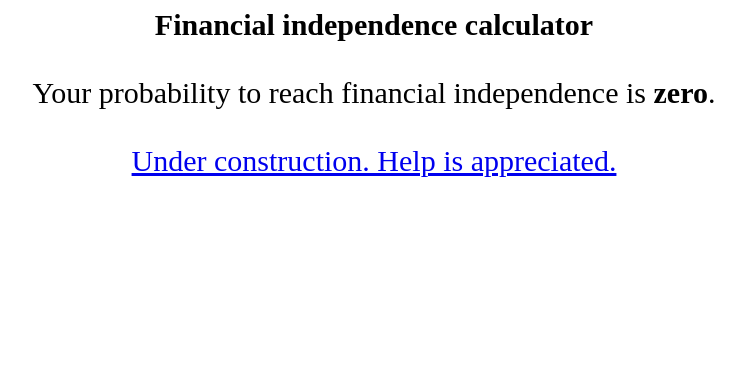
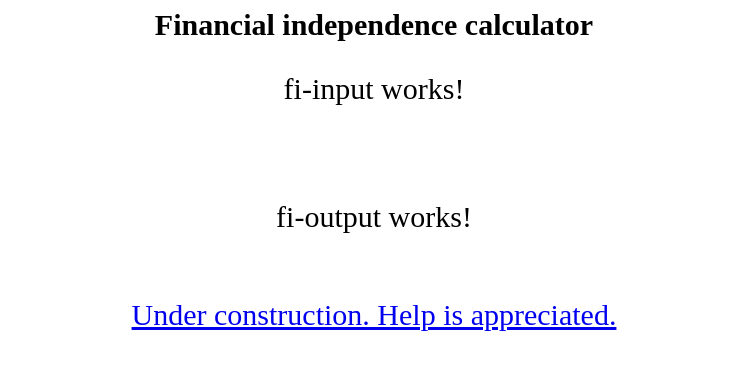
Before and after one commit to Rubenmp/fi-calculator, an Angular app: page / in a window 1280 px wide. Shown: the top 370 px of the page, without its empty margins (266-1011 px from the left). Built offline with nearby package versions, Linux system fonts and the light colour scheme.

Commit message:
Components for input and output

```diff
--- a/src/app/app.component.html
+++ b/src/app/app.component.html
@@ -1,13 +1,14 @@
 <div class="main">
   <b>Financial independence calculator</b>
 
-  <br>
+  <fi-input></fi-input>
+
   <br>
 
-  Your probability to reach financial independence is <b>zero</b>.
+  <fi-output></fi-output>
 
-  <br>
   <br>
 
   <a href="https://github.com/Rubenmp/fi-calculator">Under construction. Help is appreciated.</a>
+
 </div>
--- a/src/app/app.module.ts
+++ b/src/app/app.module.ts
@@ -2,10 +2,14 @@ import { NgModule } from '@angular/core';
 import { BrowserModule } from '@angular/platform-browser';
 
 import { AppComponent } from './app.component';
+import { FiInputComponent } from './fi-input/fi-input.component';
+import { FiOutputComponent } from './fi-output/fi-output.component';
 
 @NgModule({
   declarations: [
-    AppComponent
+    AppComponent,
+    FiInputComponent,
+    FiOutputComponent
   ],
   imports: [
     BrowserModule
--- /dev/null
+++ b/src/app/fi-input/fi-input.component.html
@@ -0,0 +1 @@
+<p>fi-input works!</p>
--- /dev/null
+++ b/src/app/fi-input/fi-input.component.ts
@@ -0,0 +1,15 @@
+import { Component, OnInit } from '@angular/core';
+
+@Component({
+  selector: 'fi-input',
+  templateUrl: './fi-input.component.html',
+  styleUrls: ['./fi-input.component.less']
+})
+export class FiInputComponent implements OnInit {
+
+  constructor() { }
+
+  ngOnInit(): void {
+  }
+
+}
--- /dev/null
+++ b/src/app/fi-output/fi-output.component.html
@@ -0,0 +1 @@
+<p>fi-output works!</p>
--- /dev/null
+++ b/src/app/fi-output/fi-output.component.ts
@@ -0,0 +1,15 @@
+import { Component, OnInit } from '@angular/core';
+
+@Component({
+  selector: 'fi-output',
+  templateUrl: './fi-output.component.html',
+  styleUrls: ['./fi-output.component.less']
+})
+export class FiOutputComponent implements OnInit {
+
+  constructor() { }
+
+  ngOnInit(): void {
+  }
+
+}
```
Also changed, not shown: src/app/fi-input/fi-input.component.less (added), src/app/fi-output/fi-output.component.less (added), 2 other files (tests, documents, lock files or other folders).
